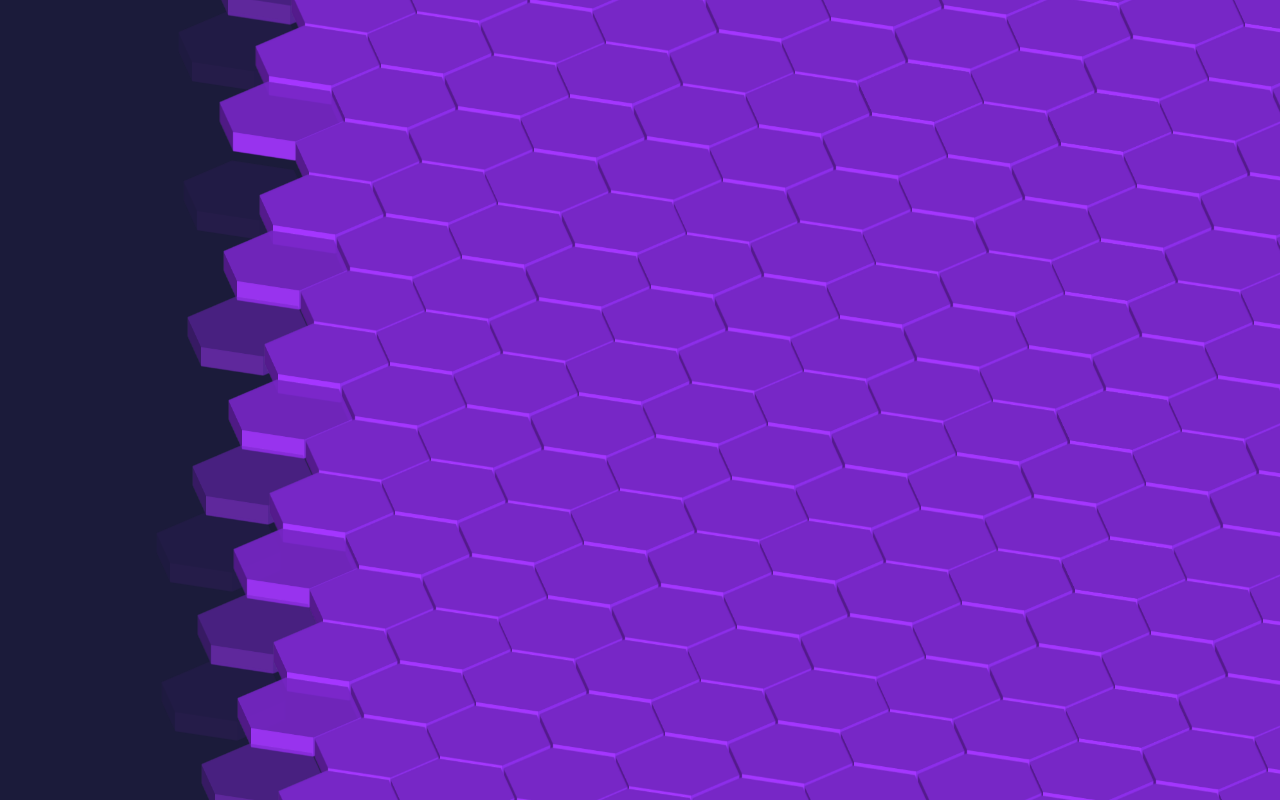
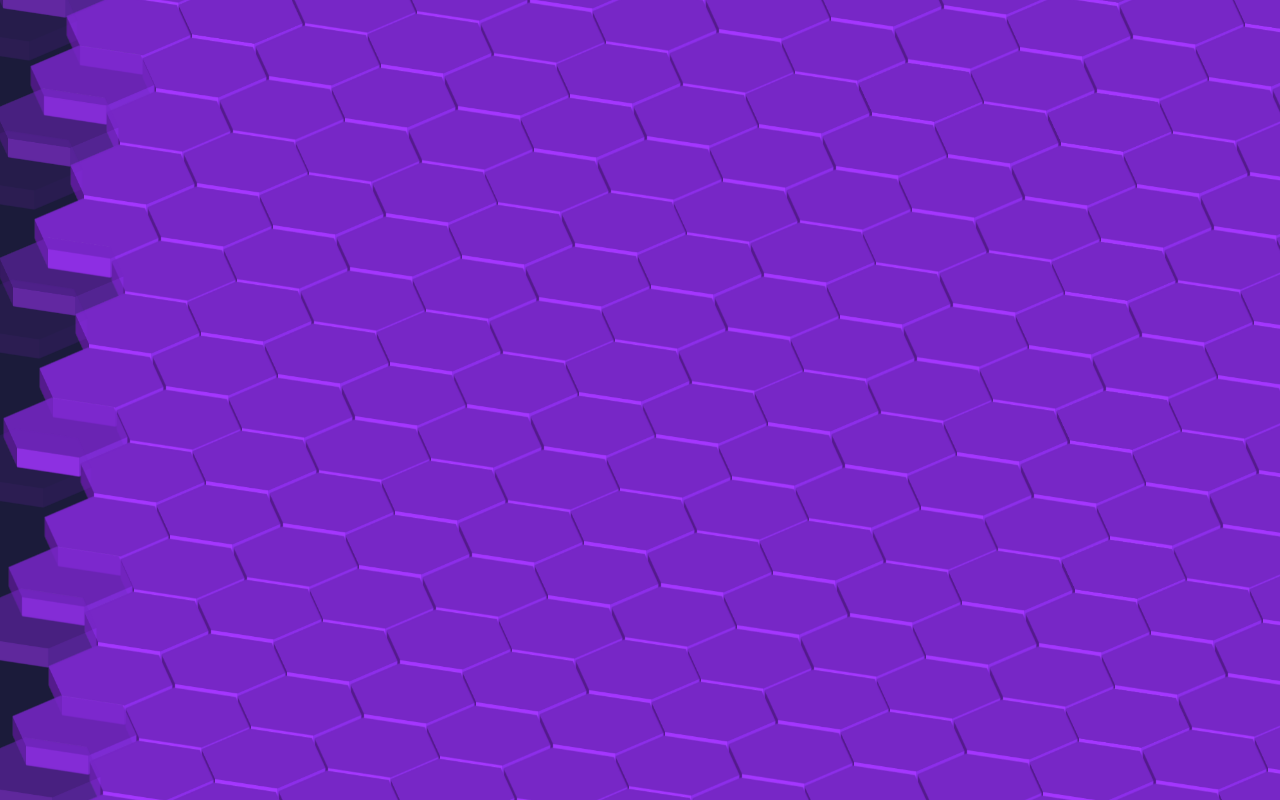
Before and after one commit to hobblyhoy/hexa-portfolio, a React (Create React App) app: page / in a window 1280 px wide. Shown: the top 800 px of the page. Built offline with nearby package versions, Linux system fonts and the light colour scheme.

Commit message:
More tweaks

```diff
--- a/src/app/constants.ts
+++ b/src/app/constants.ts
@@ -3,8 +3,8 @@ import { HexagonStyle, IIsometricCoordinates } from '../features/hexagons/Hexago
 // Configurables
 export const TILE_WIDTH = 125;
 export const TILE_PIXEL_BUFFER = 3;
-export const HEXAGON_FADE_TIME = 500; // typically 3000 but lower for debugging
-export const HEXAGON_WIPE_INTERVAL = 150; // typically 25 but lower for debugging
+export const HEXAGON_FADE_TIME = 500; // typically 500 but lower for debugging
+export const HEXAGON_WIPE_INTERVAL = 125; // typically 125 but lower for debugging
 
 // The starting point of our hexagon arrays. We're dealing with assets which tile
 // at non orthogonal angles and overlap so to avoid the complex math we push these
--- a/src/features/hexagons/HexagonTile.tsx
+++ b/src/features/hexagons/HexagonTile.tsx
@@ -15,18 +15,8 @@ function HexagonTile({ style, isoCoords, cartCoords, id, isVisible }: IHexagon)
    // Deactivation once opacity reaches 0 so that click events and whatnot are not
    // erroneously caught here and browser doesnt need to continue processing the animation
    const [isDeactivated, setIsDeactivated] = useState(false);
-   const [opacity, setOpacity] = useState(0);
    useEffect(() => {
-      if (isVisible === null) {
-         // Default state, no updates needed
-      } else if (isVisible === true) {
-         // TODO this is not very react-y, we can rework this to
-         // all be driven by the variable itself (expect maybe the timeout)
-         //console.log('setting opacity to 1');
-         setOpacity(1);
-      } else {
-         console.log('dropping opacity on ' + id);
-         setOpacity(0);
+      if (isVisible === false) {
          setTimeout(() => setIsDeactivated(true), HEXAGON_FADE_TIME);
       }
    }, [isVisible]);
@@ -41,17 +31,15 @@ function HexagonTile({ style, isoCoords, cartCoords, id, isVisible }: IHexagon)
    `;
 
    const getTopValue = (isVisible: boolean | null, cartY: number): number => {
-      if (isVisible === true) {
-         return cartY;
-      } else if (isVisible === false) {
-         return cartY - 30;
-      } else if (isVisible === null) {
-         return cartY + 30;
+      if (isVisible === null) {
+         return cartY - 30; // Entrance state
+      } else if (isVisible === true) {
+         return cartY; // Regular state
+      } else {
+         return cartY + 30; // Exit state
       }
-      return cartY; // default case if needed
    };
 
-   //      top: ${isVisible ? cartCoords.cartY : cartCoords.cartY - 30}px;
    const baseCss = css`
       position: fixed;
       left: ${cartCoords.cartX}px;
@@ -64,7 +52,7 @@ function HexagonTile({ style, isoCoords, cartCoords, id, isVisible }: IHexagon)
       animation-timing-function: ease-in-out;
       animation-iteration-count: infinite;
       cursor: ${false ? 'pointer' : 'unset'};
-      opacity: ${opacity};
+      opacity: ${isVisible ? 1 : 0};
       transition: opacity ${HEXAGON_FADE_TIME / 1000}s ease-in-out, top ${HEXAGON_FADE_TIME / 1000}s ease-in-out;
       display: ${isDeactivated ? 'none' : 'block'};
    `;
```
